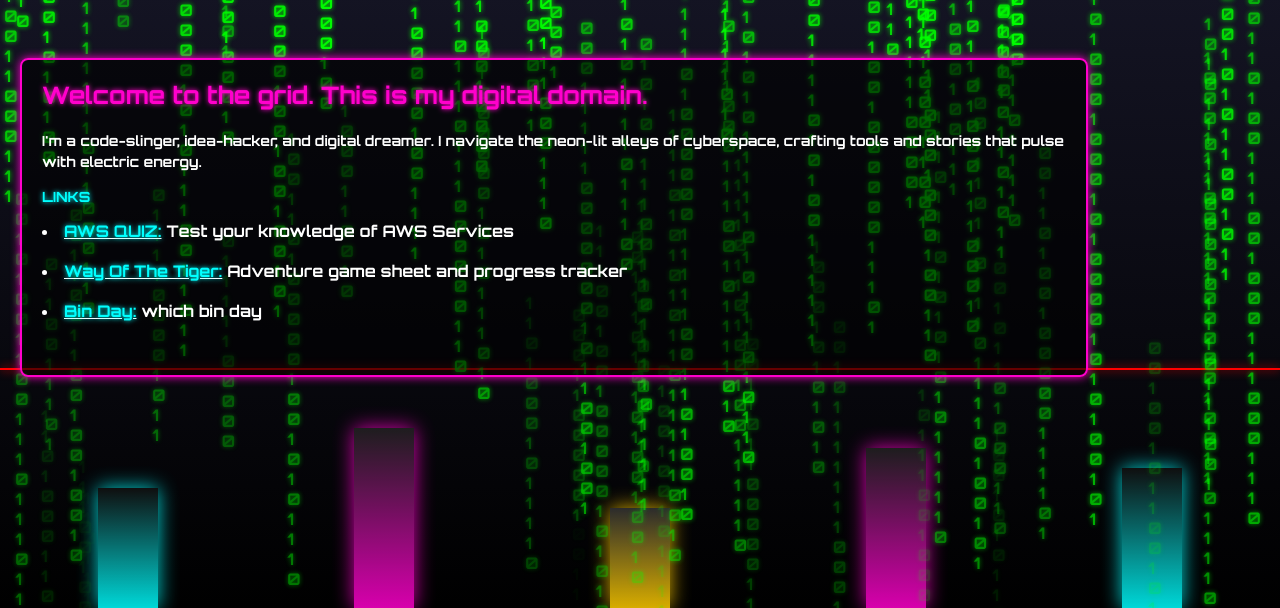
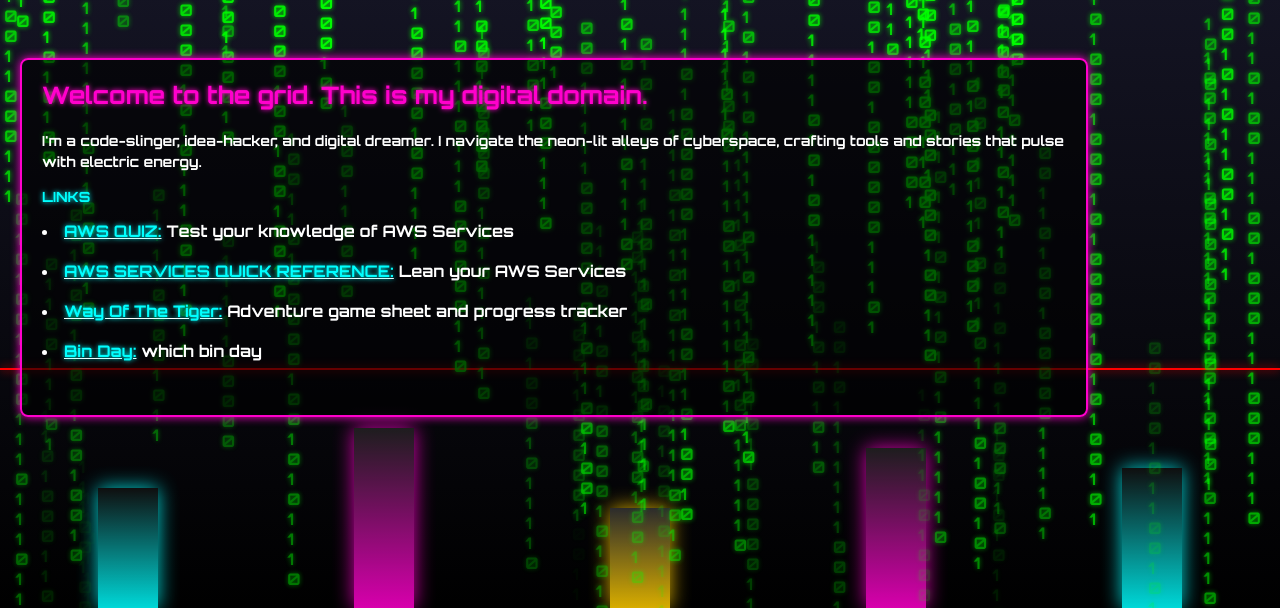
Before and after one commit to STUARTMORRIS76/default, a plain HTML site: page index.html in a window 1280 px wide. Shown: the part 192-800 px from the top of the page. Drawn offline with Linux system fonts and the light colour scheme.

Commit message:
Update index.html

```diff
--- a/index.html
+++ b/index.html
@@ -244,7 +244,7 @@
       <p>
           <a href="#">LINKS</a>
           <li><strong><u><a href="https://stuartmorris76.github.io/awsquiz/">AWS QUIZ:</u></a></strong> Test your knowledge of AWS Services</li><br>
-
+         <li><strong><u><a href="https://stuartmorris76.github.io/awsservices/">AWS SERVICES QUICK REFERENCE:</u></a></strong> Lean your AWS Services</li><br>
           <li><strong><u><a href="https://stuartmorris76.github.io/tiger/">Way Of The Tiger:</u></a></strong> Adventure game sheet and progress tracker</li><br>
 
       <li><strong><u><a href="https://stuartmorris76.github.io/BinDay/">Bin Day:</u></a></strong> which bin day</li>
```
